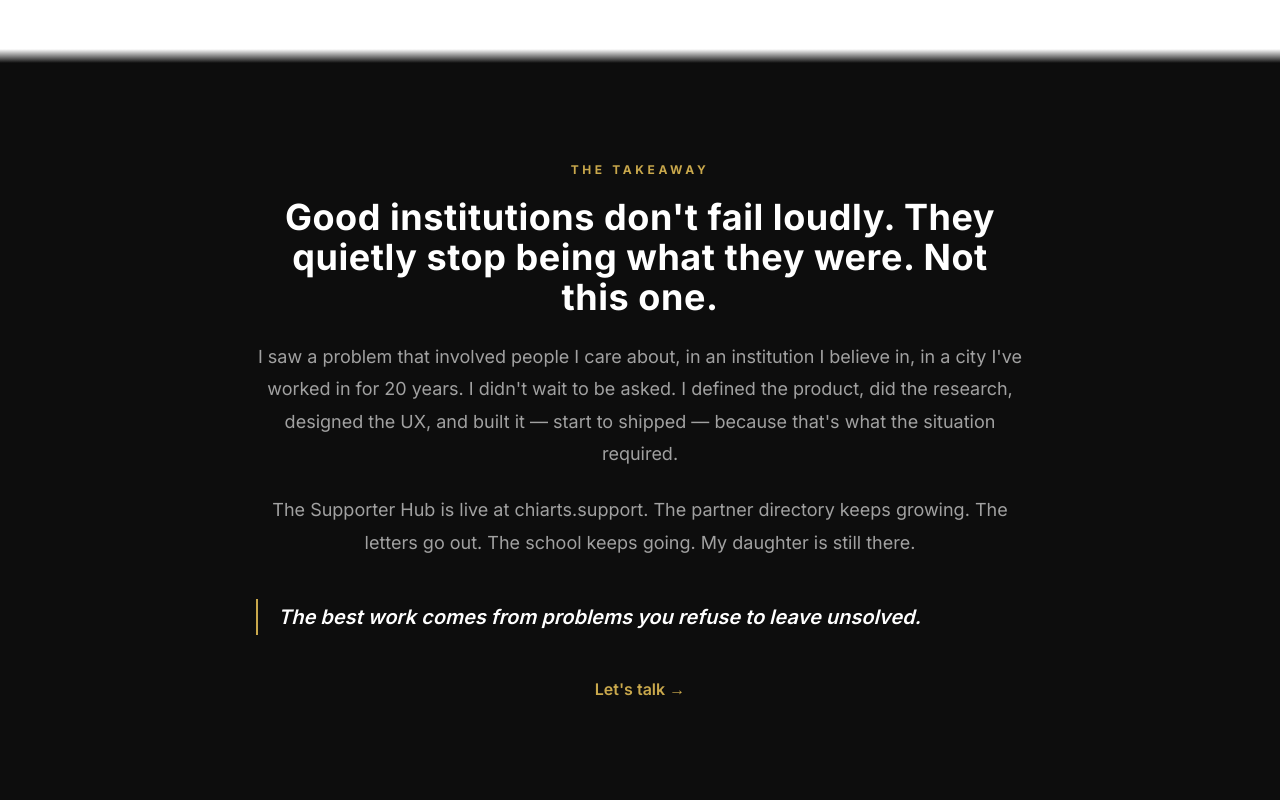
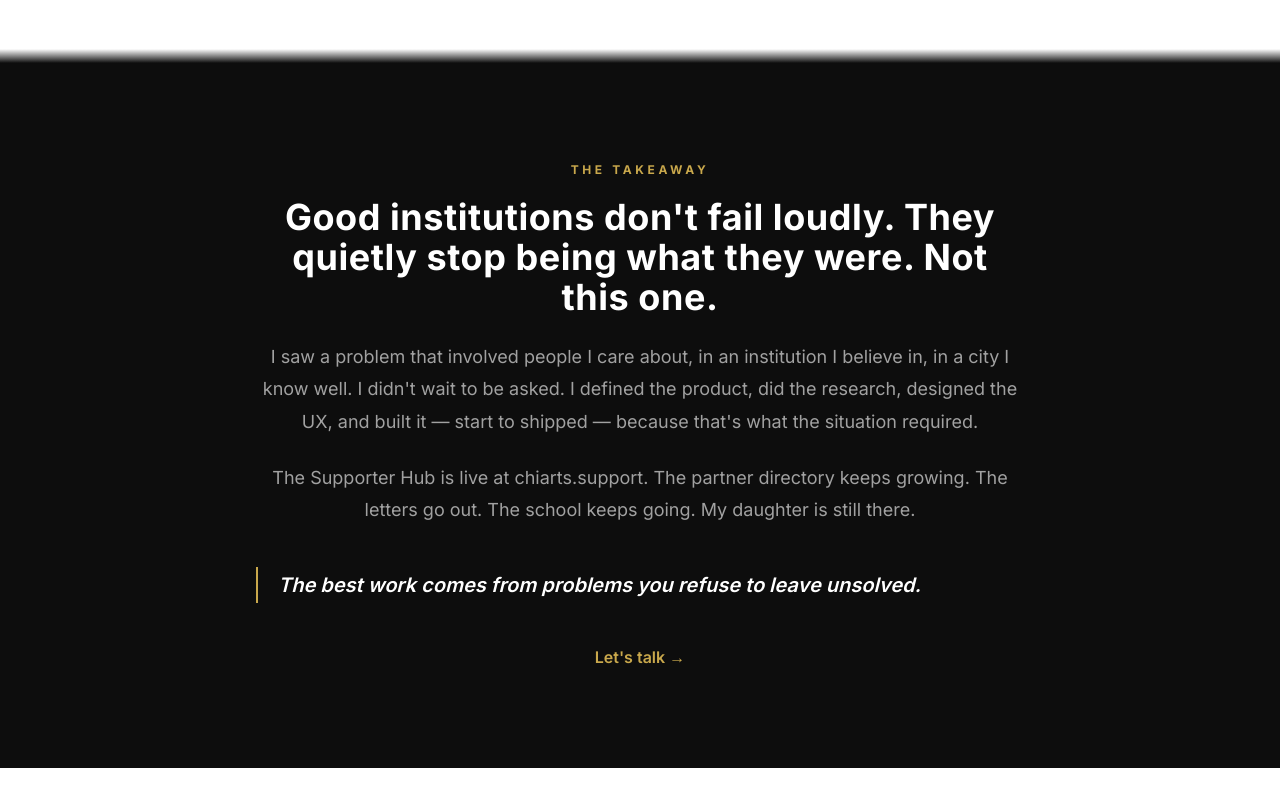
Before and after one commit to rekaldsi/digijerry-portfolio-ai, a React (Vite) app: page /case/chiarts in a window 1280 px wide. Shown: the part 9050-9850 px from the top of the page. After the commit the page ends 9818 px from the top, so only its background shows below. Built offline with nearby package versions, Linux system fonts and the light colour scheme.

Commit message:
fix: chiarts takeaway — remove '20 years' reference

```diff
--- a/src/pages/CaseChiArts.tsx
+++ b/src/pages/CaseChiArts.tsx
@@ -406,7 +406,7 @@ export default function CaseChiArts() {
             </p>
             <h2 className="mb-6 text-3xl font-bold text-white md:text-4xl">Good institutions don't fail loudly. They quietly stop being what they were. Not this one.</h2>
             <p className="mb-6 text-lg leading-relaxed text-neutral-400">
-              I saw a problem that involved people I care about, in an institution I believe in, in a city I've worked in for 20 years. I didn't wait to be asked. I defined the product, did the research, designed the UX, and built it — start to shipped — because that's what the situation required.
+              I saw a problem that involved people I care about, in an institution I believe in, in a city I know well. I didn't wait to be asked. I defined the product, did the research, designed the UX, and built it — start to shipped — because that's what the situation required.
             </p>
             <p className="mb-10 text-lg leading-relaxed text-neutral-400">
               The Supporter Hub is live at chiarts.support. The partner directory keeps growing. The letters go out. The school keeps going. My daughter is still there.
```
